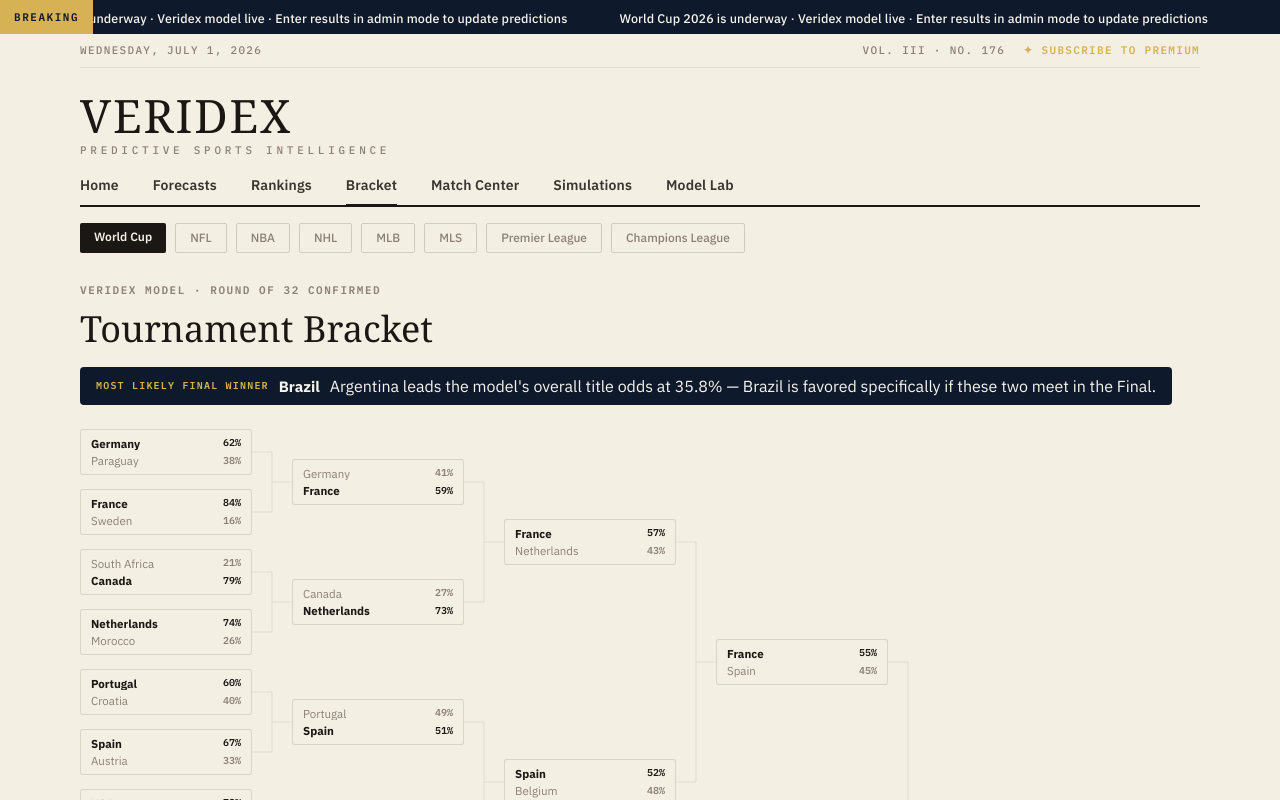
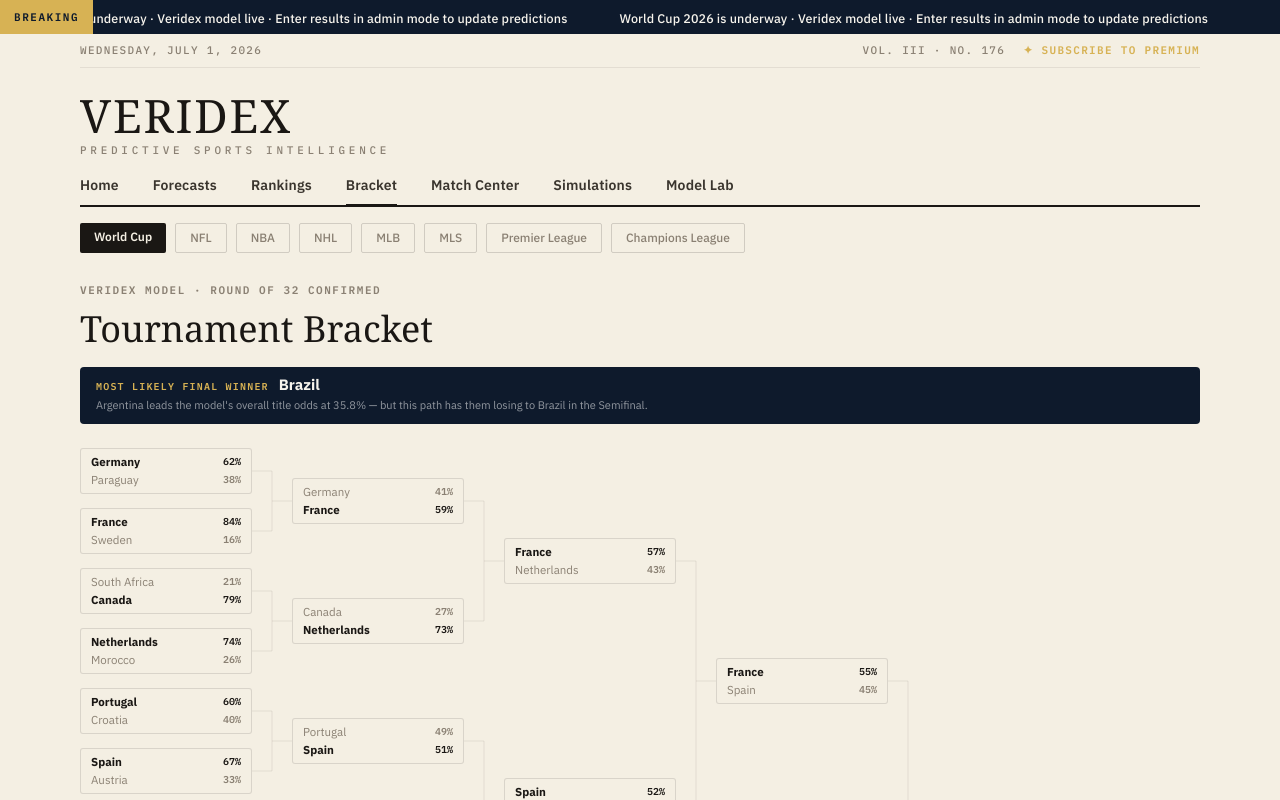
Before and after one commit to drewwhitt/World-Cup-Predictor, a React (Vite) app: page / in a window 1280 px wide. Both pictures are taken after a click on the button "Bracket". Shown: the top 800 px of the page. Built offline with nearby package versions, Linux system fonts and the light colour scheme; no server answers; the database is empty; a web font is replaced by a local one.

Commit message:
fix: champion banner layout and correct mismatched-elimination-round claim

```diff
--- a/src/views/BracketView/BracketView.module.css
+++ b/src/views/BracketView/BracketView.module.css
@@ -23,13 +23,20 @@
 }
 
 .champBanner {
-  display: inline-flex;
-  align-items: center;
-  gap: 10px;
-  padding: 9px 16px;
+  display: flex;
+  flex-direction: column;
+  align-items: flex-start;
+  gap: 6px;
+  padding: 10px 16px;
   background: var(--navy);
   border-radius: 4px;
   color: var(--on-dark);
+}
+
+.champHeadline {
+  display: flex;
+  align-items: baseline;
+  gap: 10px;
 }
 
 .champLabel {
@@ -41,6 +48,12 @@
 
 .champName {
   font: 700 15px/1 var(--font-sans);
+}
+
+.champNote {
+  font: 400 11px/1.4 var(--font-sans);
+  color: var(--text-muted, rgba(255, 255, 255, 0.55));
+  max-width: 640px;
 }
 
 .scrollWrap {
--- a/src/views/BracketView/BracketView.tsx
+++ b/src/views/BracketView/BracketView.tsx
@@ -204,11 +204,43 @@
     // across all 10,000 simulated outcomes, correlated branches and all.
     // A team can be favored to win *if* they reach the final while still
     // being less likely than a rival to reach — and win — the title overall.
-    let overallChampion: { code: TeamCode; name: string; pct: number } | null = null;
+    let overallChampion:
+      | { code: TeamCode; name: string; pct: number; eliminatedBy: string | null; eliminatedRound: string | null }
+      | null = null;
     if (!confWin) {
       const liveTeams = buildLiveTeams(stored);
       const top = [...liveTeams].sort((a, b) => b.current - a.current)[0];
-      if (top) overallChampion = { code: top.code as TeamCode, name: top.name, pct: top.current };
+      if (top && top.code !== champ?.code) {
+        // Walk the traced path in order and find the exact match (and
+        // opponent) where this team is knocked out — don't assume it's
+        // the Final, since the two teams being compared here often meet
+        // (and one gets eliminated) much earlier in the bracket.
+        const roundsInOrder: Array<{ label: string; matches: MatchNode[] }> = [
+          { label: "Round of 32", matches: r32 },
+          { label: "Round of 16", matches: r16 },
+          { label: "Quarterfinal", matches: qf },
+          { label: "Semifinal", matches: sf },
+          { label: "Final", matches: [fin] },
+        ];
+
+        let eliminatedBy: string | null = null;
+        let eliminatedRound: string | null = null;
+        for (const { label, matches } of roundsInOrder) {
+          for (const m of matches) {
+            const isTop = m.top?.code === top.code;
+            const isBot = m.bot?.code === top.code;
+            if (!isTop && !isBot) continue;
+            const winnerCode = m.confirmed ? m.winnerCode : (m.topWinPct >= 0.5 ? m.top?.code : m.bot?.code);
+            if (winnerCode !== top.code) {
+              eliminatedBy = isTop ? m.bot?.name ?? null : m.top?.name ?? null;
+              eliminatedRound = label;
+            }
+          }
+          if (eliminatedRound) break;
+        }
+
+        overallChampion = { code: top.code as TeamCode, name: top.name, pct: top.current, eliminatedBy, eliminatedRound };
+      }
     }
 
     return { r32, r16, qf, sf, fin, champ, overallChampion };
@@ -273,15 +305,19 @@
         <h1 className={s.title}>Tournament Bracket</h1>
         {champ && (
           <div className={s.champBanner}>
-            <span className={s.champLabel}>
-              {champ.confirmed ? "Champion" : "Most likely Final winner"}
-            </span>
-            <span className={s.champName}>{champ.name}</span>
-            {!champ.confirmed && overallChampion && overallChampion.code !== champ.code && (
-              <span className={s.champNote}>
+            <div className={s.champHeadline}>
+              <span className={s.champLabel}>
+                {champ.confirmed ? "Champion" : "Most likely Final winner"}
+              </span>
+              <span className={s.champName}>{champ.name}</span>
+            </div>
+            {!champ.confirmed && overallChampion && (
+              <div className={s.champNote}>
                 {overallChampion.name} leads the model's overall title odds at {overallChampion.pct}%
-                — {champ.name} is favored specifically if these two meet in the Final.
-              </span>
+                {overallChampion.eliminatedRound && overallChampion.eliminatedBy
+                  ? ` — but this path has them losing to ${overallChampion.eliminatedBy} in the ${overallChampion.eliminatedRound}.`
+                  : "."}
+              </div>
             )}
           </div>
         )}
```
